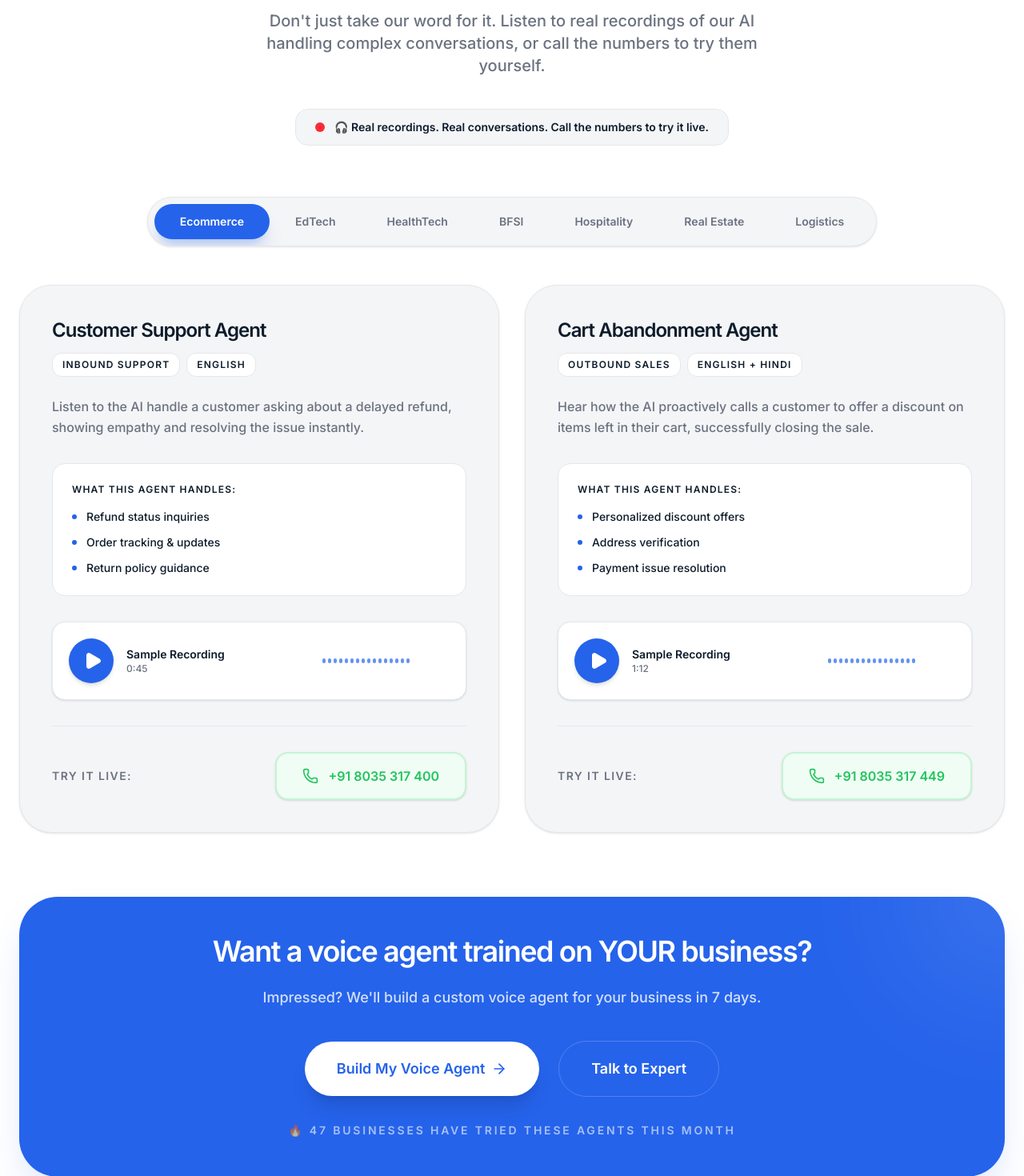
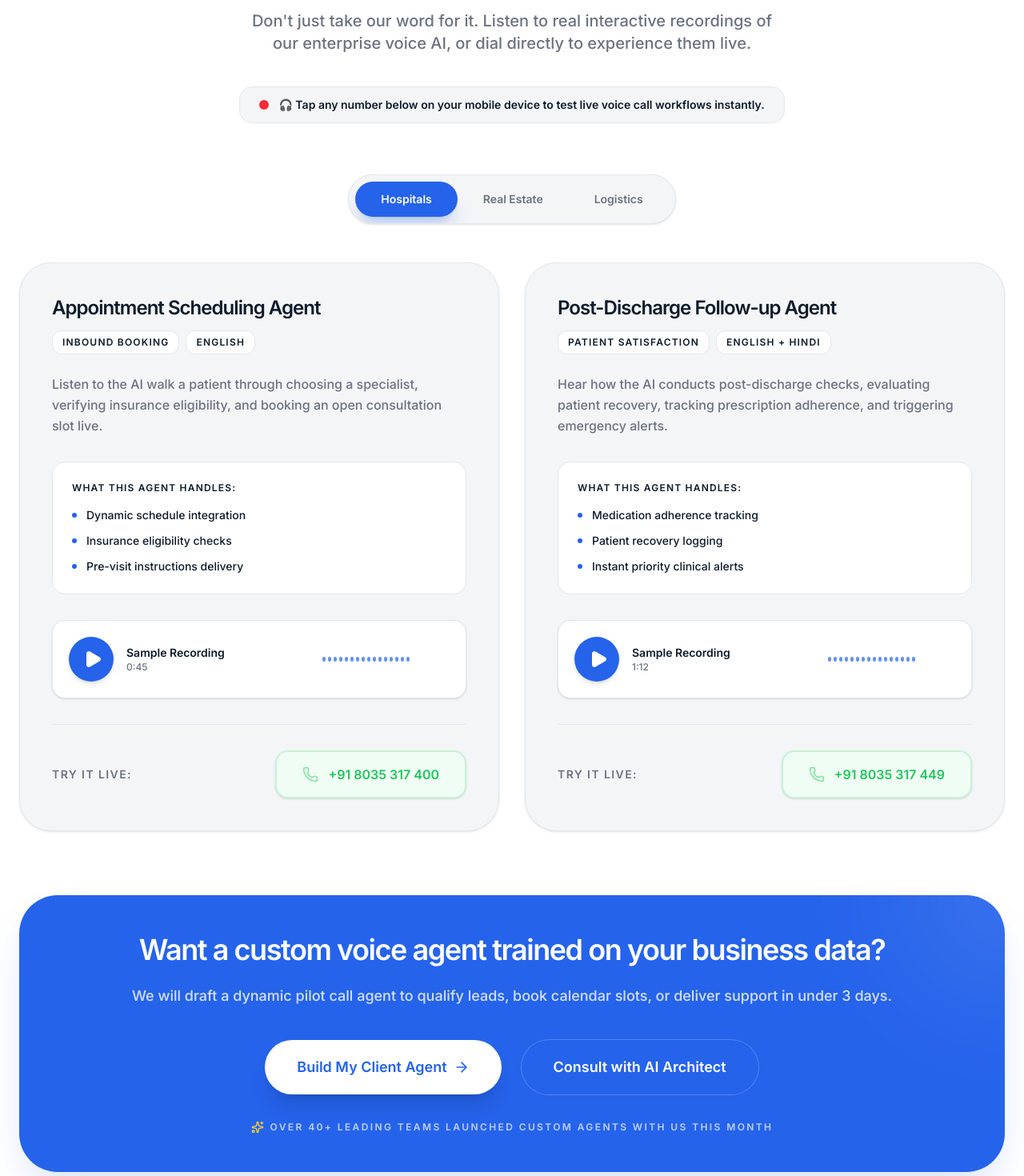
Before and after one commit to sumanthaem422/auto-april, a React (Vite) app: page / in a window 1280 px wide. Shown: the part 3440-4910 px from the top of the page at 80% size. Built offline with nearby package versions, Linux system fonts and the light colour scheme.

Commit message:
feat: update voice demo categories and agents
Refactor voice demos to focus on high-impact sectors including Hospitals, Real Estate, and Logistics, adding specialized scheduling agents to demonstrate insurance verification and appointment booking.

```diff
--- a/src/components/VoiceDemos.tsx
+++ b/src/components/VoiceDemos.tsx
@@ -1,29 +1,30 @@
 import React, { useState, useRef } from 'react';
-import { Play, Pause, Phone, Volume2, ArrowRight } from 'lucide-react';
+import { Play, Pause, Phone, Volume2, ArrowRight, Sparkles } from 'lucide-react';
 import { motion } from 'motion/react';
 import { cn } from '../lib/utils';
 import { trackInteraction } from '../lib/analytics';
+import { useLead } from '../context/LeadContext';
 
-const categories = ['Ecommerce', 'EdTech', 'HealthTech', 'BFSI', 'Hospitality', 'Real Estate', 'Logistics'];
+const categories = ['Hospitals', 'Real Estate', 'Logistics'];
 
 const agentsData = {
-  Ecommerce: [
+  Hospitals: [
     {
-      id: 'e1',
-      title: 'Customer Support Agent',
-      tags: ['Inbound Support', 'English'],
-      desc: 'Listen to the AI handle a customer asking about a delayed refund, showing empathy and resolving the issue instantly.',
-      handles: ['Refund status inquiries', 'Order tracking & updates', 'Return policy guidance'],
+      id: 'h1',
+      title: 'Appointment Scheduling Agent',
+      tags: ['Inbound Booking', 'English'],
+      desc: 'Listen to the AI walk a patient through choosing a specialist, verifying insurance eligibility, and booking an open consultation slot live.',
+      handles: ['Dynamic schedule integration', 'Insurance eligibility checks', 'Pre-visit instructions delivery'],
       phone: '+91 8035 317 400',
       duration: '0:45',
       audioSrc: ''
     },
     {
-      id: 'e2',
-      title: 'Cart Abandonment Agent',
-      tags: ['Outbound Sales', 'English + Hindi'],
-      desc: 'Hear how the AI proactively calls a customer to offer a discount on items left in their cart, successfully closing the sale.',
-      handles: ['Personalized discount offers', 'Address verification', 'Payment issue resolution'],
+      id: 'h2',
+      title: 'Post-Discharge Follow-up Agent',
+      tags: ['Patient Satisfaction', 'English + Hindi'],
+      desc: 'Hear how the AI conducts post-discharge checks, evaluating patient recovery, tracking prescription adherence, and triggering emergency alerts.',
+      handles: ['Medication adherence tracking', 'Patient recovery logging', 'Instant priority clinical alerts'],
       phone: '+91 8035 317 449',
       duration: '1:12',
       audioSrc: ''
@@ -52,11 +53,7 @@ const agentsData = {
       duration: '0:55',
       audioSrc: ''
     }
-  ],
-  EdTech: [],
-  HealthTech: [],
-  BFSI: [],
-  Hospitality: []
+  ]
 };
 
 // Simulated Waveform Component for better Audio UX
@@ -84,7 +81,8 @@ const Waveform = ({ isPlaying }: { isPlaying: boolean }) => {
 };
 
 export function VoiceDemos() {
-  const [activeTab, setActiveTab] = useState('Ecommerce');
+  const { openModal } = useLead();
+  const [activeTab, setActiveTab] = useState('Hospitals');
   const [playingId, setPlayingId] = useState<string | null>(null);
   const audioRef = useRef<HTMLAudioElement | null>(null);
 
@@ -104,7 +102,7 @@ export function VoiceDemos() {
   const currentAgents = agentsData[activeTab as keyof typeof agentsData] || [];
 
   return (
-    <section className="py-24 bg-white border-y border-border overflow-hidden">
+    <section id="voice-demos" className="py-24 bg-white border-y border-border overflow-hidden">
       <div className="max-w-7xl mx-auto px-6">
         <div className="text-center mb-16">
           <div className="inline-flex items-center gap-2 px-4 py-2 rounded-full bg-brand/10 text-brand text-xs font-black uppercase tracking-[0.2em] mb-6">
@@ -113,7 +111,7 @@ export function VoiceDemos() {
           </div>
           <h2 className="text-5xl font-display font-bold mb-6 text-heading leading-tight">Experience Our Voice Agents</h2>
           <p className="text-text-muted max-w-2xl mx-auto text-xl font-medium mb-10">
-            Don't just take our word for it. Listen to real recordings of our AI handling complex conversations, or call the numbers to try them yourself.
+            Don't just take our word for it. Listen to real interactive recordings of our enterprise voice AI, or dial directly to experience them live.
           </p>
 
           <div className="bg-bg-secondary inline-flex items-center gap-3 px-6 py-3 rounded-2xl border border-border">
@@ -121,7 +119,7 @@ export function VoiceDemos() {
               <span className="animate-ping absolute inline-flex h-full w-full rounded-full bg-red-400 opacity-75"></span>
               <span className="relative inline-flex rounded-full h-3 w-3 bg-red-500"></span>
             </span>
-            <span className="text-sm font-bold text-heading">🎧 Real recordings. Real conversations. Call the numbers to try it live.</span>
+            <span className="text-sm font-bold text-heading">🎧 Tap any number below on your mobile device to test live voice call workflows instantly.</span>
           </div>
         </div>
 
@@ -211,9 +209,9 @@ export function VoiceDemos() {
                 </div>
                 <a
                   href={`tel:${agent.phone.replace(/\s/g, '')}`}
-                  className="flex items-center gap-3 px-8 py-4 bg-green-bg text-green hover:bg-green-bg/80 rounded-2xl font-bold transition-all w-full sm:w-auto justify-center border-2 border-green/20 shadow-sm"
+                  className="flex items-center gap-3 px-8 py-4 bg-green-bg text-green hover:bg-green-bg/80 rounded-2xl font-bold transition-all w-full sm:w-auto justify-center border-2 border-green/20 shadow-sm hover:scale-[1.02] active:scale-[0.98]"
                 >
-                  <Phone className="w-5 h-5" />
+                  <Phone className="w-5 h-5 animate-pulse" />
                   {agent.phone}
                 </a>
               </div>
@@ -225,8 +223,14 @@ export function VoiceDemos() {
               <div className="w-20 h-20 bg-white shadow-sm border border-border rounded-full flex items-center justify-center mx-auto mb-6">
                 <Volume2 className="w-10 h-10 text-brand opacity-50" />
               </div>
-              <p className="font-bold text-heading text-2xl mb-3">Training in Progress</p>
-              <p className="text-lg font-medium">We are currently fine-tuning our voice agents for the {activeTab} sector.</p>
+              <p className="font-bold text-heading text-2xl mb-3">Custom Agent Preparation</p>
+              <p className="text-lg font-medium">We can model voice workflows for any customized business scenario in mere hours.</p>
+              <button
+                onClick={() => openModal('Voice Sector Inquiry')}
+                className="mt-6 bg-brand text-white px-8 py-3.5 rounded-full font-bold shadow-lg hover:scale-105 transition-all"
+              >
+                Request My Sector Demo
+              </button>
             </div>
           )}
         </div>
@@ -234,17 +238,25 @@ export function VoiceDemos() {
         {/* CTA Banner */}
         <div className="bg-brand rounded-[3rem] p-12 text-center relative overflow-hidden shadow-2xl shadow-brand/20">
           <div className="absolute top-0 right-0 w-64 h-64 bg-white/10 rounded-full blur-[80px] -translate-y-1/2 translate-x-1/2" />
-          <h3 className="text-3xl md:text-4xl font-display font-bold text-white mb-6 relative z-10">Want a voice agent trained on YOUR business?</h3>
-          <p className="text-white/80 text-lg mb-10 relative z-10 font-medium">Impressed? We'll build a custom voice agent for your business in 7 days.</p>
+          <h3 className="text-3xl md:text-4xl font-display font-bold text-white mb-6 relative z-10">Want a custom voice agent trained on your business data?</h3>
+          <p className="text-white/80 text-lg mb-10 relative z-10 font-medium">We will draft a dynamic pilot call agent to qualify leads, book calendar slots, or deliver support in under 3 days.</p>
           <div className="flex flex-col sm:flex-row items-center justify-center gap-6 relative z-10">
-            <button className="bg-white text-brand px-10 py-5 rounded-full font-bold text-lg hover:bg-white/90 transition-all shadow-xl flex items-center gap-2">
-              Build My Voice Agent <ArrowRight className="w-5 h-5" />
+            <button
+              onClick={() => openModal('Voice Agent Custom Build Pipeline')}
+              className="bg-white text-brand px-10 py-5 rounded-full font-bold text-lg hover:bg-white/90 hover:scale-105 transition-all shadow-xl flex items-center gap-2"
+            >
+              Build My Client Agent <ArrowRight className="w-5 h-5" />
             </button>
-            <button className="bg-brand-hover text-white px-10 py-5 rounded-full font-bold text-lg border border-white/20 transition-all flex items-center gap-2">
-              Talk to Expert
+            <button
+              onClick={() => openModal('Voice Integration Consultant Session')}
+              className="bg-brand hover:bg-brand/90 text-white px-10 py-5 rounded-full font-bold text-lg border border-white/20 transition-all flex items-center gap-2"
+            >
+              Consult with AI Architect
             </button>
           </div>
-          <p className="mt-8 text-white/60 text-sm font-bold uppercase tracking-[0.2em]">🔥 47 businesses have tried these agents this month</p>
+          <p className="mt-8 text-white/70 text-xs font-bold uppercase tracking-[0.2em] flex items-center justify-center gap-2">
+            <Sparkles className="w-4 h-4 text-amber-300" /> Over 40+ leading teams launched custom agents with us this month
+          </p>
         </div>
 
         {/* Hidden audio element for future use */}
```
